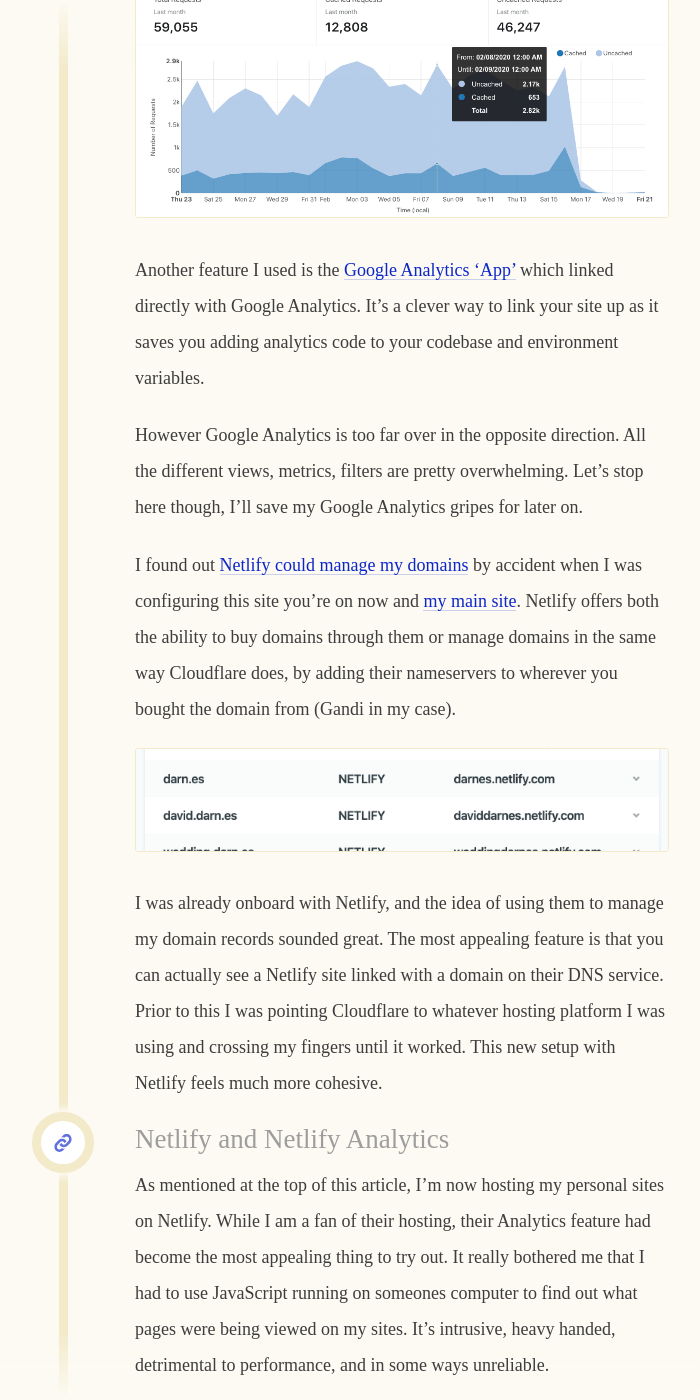
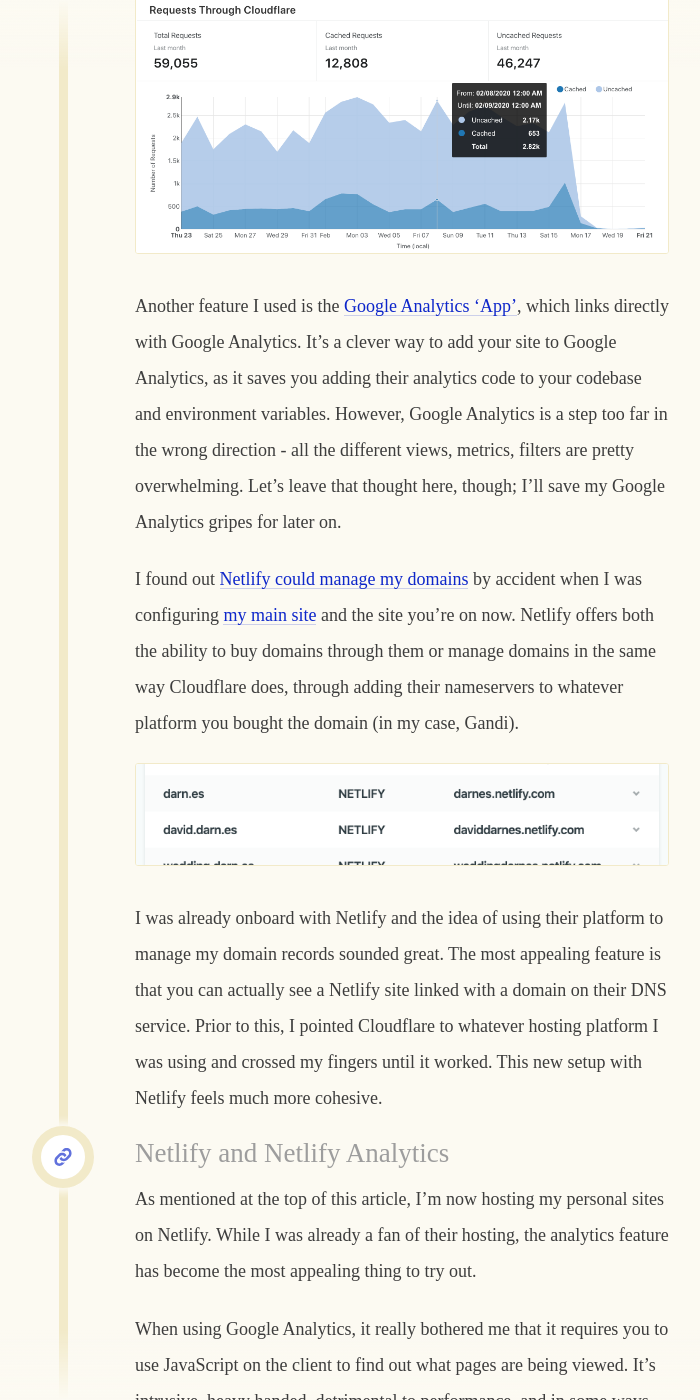
Before and after one commit to daviddarnes/david.darn.es, a Jekyll site: the page built from _posts/2020-02-23-minimum-viable-analytics.md, in a window 1280 px wide and 1400 px high, scrolled down 888 px. Shown: the whole window, without its empty margins (301-1001 px from the left). Built offline with Jekyll 4.4.1, drawn with Linux system fonts in a browser that asks for light colours; some web fonts are replaced; some of the changed text lies outside the part shown.

Commit message:
Update 2020-02-23-minimum-viable-analytics.md

```diff
--- a/_posts/2020-02-23-minimum-viable-analytics.md
+++ b/_posts/2020-02-23-minimum-viable-analytics.md
@@ -1,61 +1,61 @@
 ---
 title: "Minimum viable analytics"
-excerpt: "I recently switched all of my personal project sites to [Netlify](https://netlify.com). I'd like to share how I made the move, my experiences, and the tooling I use to manage domains and track analytics."
+excerpt: "I recently switched all my personal project sites to [Netlify](https://netlify.com). I'd like to share how I made the move, my experiences, and the tooling I use to manage domains and track analytics."
 icon: article
 category: article
 colour: "#0d26ca"
 image: "/images/minimum-viable-analytics/minimum-viable-analytics-banner.png"
 ---
 
-I recently switched all of my personal project sites to [Netlify](https://netlify.com). I'd like to share how I made the move, my experiences, and the tooling I use to manage domains and track analytics.
+I recently switched all my personal project sites to [Netlify](https://netlify.com). I'd like to share how I made the move, my experiences, and the tooling I use to manage domains and track analytics.
 
 ## Domains
 
-Ever since I got into the hobby of domain hoarding I've used [Gandi.net](https://www.gandi.net/). It might not be the most popular, but I've had a great experience from the beginning. Reasonable pricing and fairly prompt customer support. Pretty wide selection of TLDs too.
+Ever since I got into the hobby of domain hoarding, I've used [Gandi.net](https://www.gandi.net/). It might not be the most popular hosting platform, but I've had a great experience with it from the beginning: reasonable pricing and fairly prompt customer support, with a pretty wide selection of TLDs, too.
 
 ## Netlify DNS
 
-Up until now I've been managing my domains with [Cloudflare](https://www.cloudflare.com/), by adding Cloudflare nameservers to the Gandi admin. Cloudflare gave me more control over my domains as well as a selection of features from their free tier, one of which being Analytics. It was nice to see viewing stats, but it doesn't show specific URLs. I guess it's more for monitoring, not for someone who wants to know how well their blog post is doing.
+Up until now, I've been managing my domains with [Cloudflare](https://www.cloudflare.com/), adding Cloudflare nameservers to the Gandi admin. Cloudflare gave me more control over my domains, including a selection of features from their free tier, such as Analytics. This feature was nice to enable you to see viewing stats, but it doesn't show metrics for specific URLs. I guess it's more for monitoring overall traffic, rather than for finding out how well a particular blog post is doing.
 
 ![Cloudflare Analytics](/images/minimum-viable-analytics/cloudflare-analytics.png)
 
-Another feature I used is the [Google Analytics 'App'](https://www.cloudflare.com/apps/googleanalytics) which linked directly with Google Analytics. It's a clever way to link your site up as it saves you adding analytics code to your codebase and environment variables.
+Another feature I used is the [Google Analytics 'App'](https://www.cloudflare.com/apps/googleanalytics), which links directly with Google Analytics. It's a clever way to add your site to Google Analytics, as it saves you adding their analytics code to your codebase and environment variables. However, Google Analytics is a step too far in the wrong direction - all the different views, metrics, filters are pretty overwhelming. Let's leave that thought here, though; I'll save my Google Analytics gripes for later on.
 
-However Google Analytics is too far over in the opposite direction. All the different views, metrics, filters are pretty overwhelming. Let's stop here though, I'll save my Google Analytics gripes for later on.
-
-I found out [Netlify could manage my domains](https://docs.netlify.com/domains-https/netlify-dns/) by accident when I was configuring this site you're on now and [my main site](https://darn.es). Netlify offers both the ability to buy domains through them or manage domains in the same way Cloudflare does, by adding their nameservers to wherever you bought the domain from (Gandi in my case).
+I found out [Netlify could manage my domains](https://docs.netlify.com/domains-https/netlify-dns/) by accident when I was configuring [my main site](https://darn.es) and the site you're on now. Netlify offers both the ability to buy domains through them or manage domains in the same way Cloudflare does, through adding their nameservers to whatever platform you bought the domain (in my case, Gandi).
 
 ![Netlify DNS records example](/images/minimum-viable-analytics/netlify-dns.png)
 
-I was already onboard with Netlify, and the idea of using them to manage my domain records sounded great. The most appealing feature is that you can actually see a Netlify site linked with a domain on their DNS service. Prior to this I was pointing Cloudflare to whatever hosting platform I was using and crossing my fingers until it worked. This new setup with Netlify feels much more cohesive.
+I was already onboard with Netlify and the idea of using their platform to manage my domain records sounded great. The most appealing feature is that you can actually see a Netlify site linked with a domain on their DNS service. Prior to this, I pointed Cloudflare to whatever hosting platform I was using and crossed my fingers until it worked. This new setup with Netlify feels much more cohesive.
 
 ## Netlify and Netlify Analytics
 
-As mentioned at the top of this article, I'm now hosting my personal sites on Netlify. While I am a fan of their hosting, their Analytics feature had become the most appealing thing to try out. It really bothered me that I had to use JavaScript running on someones computer to find out what pages were being viewed on my sites. It's intrusive, heavy handed, detrimental to performance, and in some ways unreliable.
+As mentioned at the top of this article, I'm now hosting my personal sites on Netlify. While I was already a fan of their hosting, the analytics feature has become the most appealing thing to try out.
+
+When using Google Analytics, it really bothered me that it requires you to use JavaScript on the client to find out what pages are being viewed. It's intrusive, heavy handed, detrimental to performance, and in some ways, unreliable.
 
 ![Netlify Analytics](/images/minimum-viable-analytics/netlify-analytics.png)
 
-[Netlify Analytics](https://www.netlify.com/products/analytics/) has a far more elegant approach. Netlify tracks pages requests on the server, which is data that is already there. Rather than asking for information from someones computer with JavaScript, like Google Analytics does, the server is making note of any URL requested. You also don't have to store cookies on the users client, like Google Analytics does, avoiding the need to add those pesky cookie banners.
+[Netlify Analytics](https://www.netlify.com/products/analytics/) has a far more elegant approach: it tracks page requests on the server, which is data that is already there. Rather than asking for information from someone's computer with JavaScript, like Google Analytics does, the server makes a note of any URL requested. You also don't have to store cookies on the user's client - again, like Google Analytics does - avoiding the need to add those pesky 'cookies' banners.
 
 ![Netlify Analytics graph](/images/minimum-viable-analytics/minimum-viable-analytics-banner.png)
 
-The two most satisfying parts of using Netlify Analytics for me has been the moment I turned it on I saw a month of historical stats appear immediately, and then seeing all the 404 errors from bots trying to hack a non-existent WordPress site.
+The two most satisfying parts of using Netlify Analytics for me so far are the moment I turned it on, I saw a month of historical stats appear immediately, and then discovering all the 404 errors from bots trying to hack a non-existent WordPress site.
 
 ![Netlify Analytics panel showing a list of URLs to non-existent WordPress files](/images/minimum-viable-analytics/netlify-analytics-not-found.png)
 
-Interestingly, I posted a similar shot to above on Twitter and I was told that in the last couple of hours a serious vulnerability had been found in a WordPress plugin and [over 200,000 sites were at risk](https://twitter.com/ajeet_online/status/1229546973599977475). I've enabled this feature on a couple of my sites and I'll be using it to track some stats and hopefully action on them. It's a nice in-between the complexity shown in Google Analytics and the very high-level view in Cloudflare Analytics.
+Interestingly, I posted a similar shot to the above on Twitter and was told that in the last couple of hours, a serious vulnerability had been found in a WordPress plugin, where [over 200,000 sites were at risk](https://twitter.com/ajeet_online/status/1229546973599977475). I've now enabled this feature on a couple of my sites and will be using it to track some stats to hopefully action them. Netlify Analytics is a nice in between, with the complexity shown in Google Analytics and the very high-level view in Cloudflare Analytics.
 
 ## Google Search Console
 
-Despite my negative opinion of Google Analytics, Google still does provide some useful tooling for SEO and Analytics. [Google Search Console](https://search.google.com/search-console/about) is Webmaster tools, if you used it in the past, and shares crawling info on your own sites. Rather than adding JavaScript, Search Console can be enabled by [adding a TXT record to your domain records](https://support.google.com/webmasters/answer/9008080#domain_name_verification). Again this is unobtrusive to your audience and only gives you information that Google has already captured when they crawl your site or when people use Google to find your site.
+Despite my negative opinion of Google Analytics, Google still does provide some useful tooling for SEO and Analytics. [Google Search Console](https://search.google.com/search-console/about), previously known as Webmaster Tools, shares crawling info on your sites. Rather than adding JavaScript, Search Console can be enabled by [adding a TXT record to your domain records](https://support.google.com/webmasters/answer/9008080#domain_name_verification). Again, this is unobtrusive to your audience and only gives you information that Google has already captured when they crawl your site, or when people use Google to find it.
 
 ![Search Console](/images/minimum-viable-analytics/search-console.png)
 
-There's a fair bit of data that can be found in Search Console. Top linked pages (also known as backlinks), top linking sites, what people search for before arriving on your site. Two features I often use is submitting URLs for indexing and submitting my sitemap. Google will queue these up for crawling and let you know if there are any errors.
+There's a fair bit of data that can be found in Search Console: top linked pages (also known as 'backlinks'), top linking sites, and what people search for before arriving on your site. Two features I often use are submitting URLs for indexing and submitting my sitemap. Google will queue these up for crawling and let you know if there are any errors.
 
 ## Further reading
 
-I'm not saying my setup is the defacto way to manage domains and record analytics, but it works well for me and I think it works really well for my audience. Here's some helpful links if you want to achieve the same:
+I'm not saying my setup is the defacto way to manage domains and record analytics, but it works well for me and I think it will work really well for my audience. Here are some helpful links if you want to achieve the same results:
 - [Pick a domain from Gandi.net](https://www.gandi.net/)
 - [Changing nameservers on Gandi](https://docs.gandi.net/en/domain_names/common_operations/changing_nameservers.html#contents)
 - [Deploying a Netlify site from git](https://www.youtube.com/watch?v=mN9oI98As_4)
```
